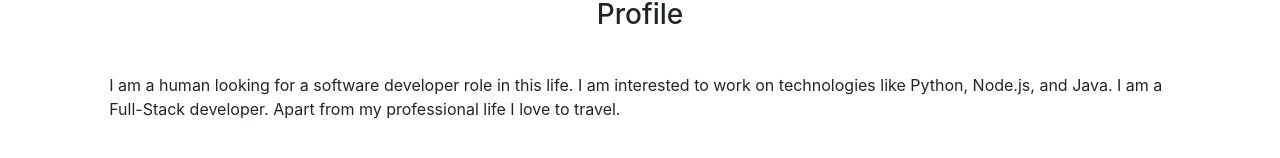
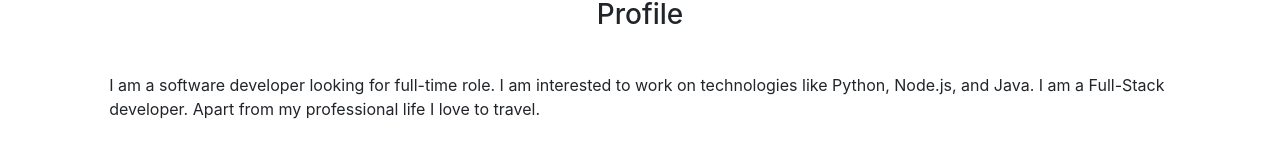
Before and after one commit to NikhilAshodariya/Personal_Website_Frontend, a React (Create React App) app: page / in a window 1280 px wide. Shown: the part 794-952 px from the top of the page. Built offline with nearby package versions, Linux system fonts and the light colour scheme.

Commit message:
Changing bio

```diff
--- a/src/components/Data/Data.js
+++ b/src/components/Data/Data.js
@@ -6,7 +6,7 @@ export default class Data extends Component {
 
     callProfileAPI = () => {
         const defaultProfile = {
-            'profile': "I am a human looking for a software developer role in this life. I am interested to work on" +
+            'profile': "I am a software developer looking for full-time role. I am interested to work on" +
                 " technologies like Python, Node.js, and Java. I am a Full-Stack developer. Apart from my professional" +
                 " life I love to travel."
         };
```
